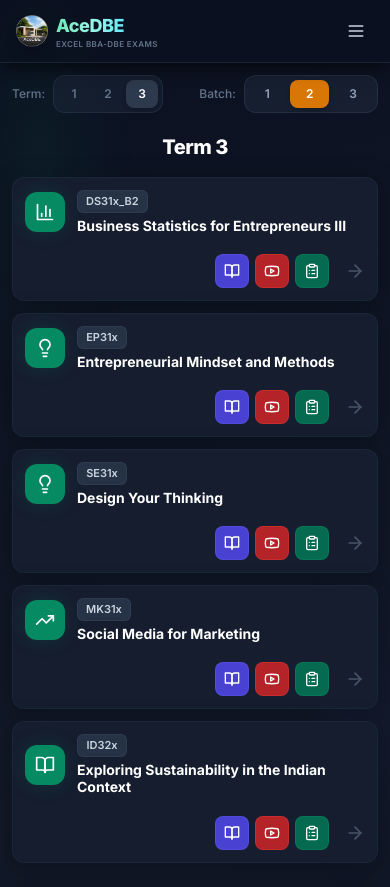
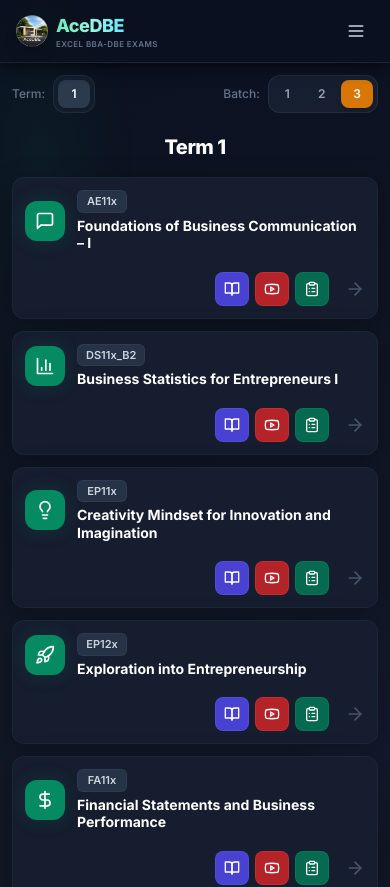
Before and after one commit to madhavgupta2002/AceDBE, a Next.js app: page / in a window 390 px wide. Shown: the top 887 px of the page. Built offline with nearby package versions, Linux system fonts and the light colour scheme.

Commit message:
feat: implement term seelction overflow

```diff
--- a/app/globals.css
+++ b/app/globals.css
@@ -6,6 +6,12 @@
   --foreground-rgb: 241, 245, 249;
   --background-start-rgb: 11, 17, 32;
   --background-end-rgb: 17, 24, 39;
+}
+
+html,
+body {
+  max-width: 100vw;
+  overflow-x: hidden;
 }
 
 body {
--- a/app/page.tsx
+++ b/app/page.tsx
@@ -13,16 +13,16 @@ export default function Home() {
   return (
     <div className="min-h-screen text-white relative z-[1]">
       <Header />
-      <div className="max-w-4xl mx-auto px-3 sm:px-4 py-3 sm:py-4 flex items-center justify-between gap-2 sm:gap-3">
+      <div className="max-w-4xl mx-auto px-3 sm:px-4 py-3 sm:py-4 flex flex-wrap sm:flex-nowrap items-center justify-between gap-3">
         {/* Term Selector - left */}
-        <div className="flex items-center gap-2">
-          <span className="text-xs text-slate-500 font-medium whitespace-nowrap">Term:</span>
-          <div className="inline-flex bg-slate-800/50 border border-slate-700/40 p-1 gap-0.5 rounded-xl">
+        <div className="flex items-center gap-2 min-w-0 flex-1 max-w-full">
+          <span className="text-xs text-slate-500 font-medium whitespace-nowrap shrink-0">Term:</span>
+          <div className="flex items-center bg-slate-800/50 border border-slate-700/40 p-1 gap-0.5 rounded-xl overflow-x-auto max-w-full scrollbar-none custom-scrollbar">
             {availableTerms.map((term) => (
               <button
                 key={term}
                 onClick={() => setSelectedTerm?.(term)}
-                className={`w-8 sm:w-9 py-1.5 font-semibold text-xs sm:text-sm transition-all duration-200 rounded-lg flex items-center justify-center ${selectedTerm === term
+                className={`w-8 sm:w-9 py-1.5 font-semibold text-xs sm:text-sm transition-all duration-200 rounded-lg shrink-0 flex items-center justify-center ${selectedTerm === term
                   ? 'bg-slate-700/80 text-white shadow-md'
                   : 'bg-transparent text-slate-500 hover:text-slate-200 hover:bg-slate-700/40'
                   }`}
@@ -34,14 +34,14 @@ export default function Home() {
         </div>
 
         {/* Batch Selector - right */}
-        <div className="flex items-center gap-2">
-          <span className="text-xs text-slate-500 font-medium whitespace-nowrap"> Batch:</span>
+        <div className="flex items-center gap-2 shrink-0">
+          <span className="text-xs text-slate-500 font-medium whitespace-nowrap">Batch:</span>
           <div className="inline-flex bg-slate-800/60 border border-slate-700/50 p-1 gap-1 rounded-xl">
             {AVAILABLE_BATCHES.map((batch) => (
               <button
                 key={batch}
                 onClick={() => setSelectedBatch?.(batch)}
-                className={`px-4 py-1.5 font-semibold text-xs sm:text-sm transition-all duration-200 rounded-lg ${selectedBatch === batch
+                className={`px-3 sm:px-4 py-1.5 font-semibold text-xs sm:text-sm transition-all duration-200 rounded-lg ${selectedBatch === batch
                   ? 'bg-amber-600 text-white shadow-md'
                   : 'bg-transparent text-slate-400 hover:text-white hover:bg-slate-700/60'
                   }`}
--- a/contexts/BatchContext.tsx
+++ b/contexts/BatchContext.tsx
@@ -17,14 +17,14 @@ interface BatchContextType {
 }
 
 const BatchContext = createContext<BatchContextType>({
-  selectedBatch: 2,
+  selectedBatch: 3,
   setSelectedBatch: () => { },
   selectedTerm: 1,
   setSelectedTerm: () => { },
 });
 
 export const BatchProvider: React.FC<{ children: React.ReactNode }> = ({ children }) => {
-  const [selectedBatch, setSelectedBatchState] = useState<number>(2);
+  const [selectedBatch, setSelectedBatchState] = useState<number>(3);
   const [selectedTerm, setSelectedTermState] = useState<number>(1);
 
   // Synchronize state with localStorage on client mount
@@ -32,7 +32,7 @@ export const BatchProvider: React.FC<{ children: React.ReactNode }> = ({ childre
     if (typeof window === 'undefined') return;
 
     const savedBatchStr = localStorage.getItem(STORAGE_KEY_BATCH);
-    let batchToUse = 2;
+    let batchToUse = 3;
     if (savedBatchStr) {
       const parsedBatch = parseInt(savedBatchStr, 10);
       if ((AVAILABLE_BATCHES as readonly number[]).includes(parsedBatch)) {
@@ -48,11 +48,11 @@ export const BatchProvider: React.FC<{ children: React.ReactNode }> = ({ childre
       if (availableTerms.includes(parsedTerm)) {
         setSelectedTermState(parsedTerm);
       } else {
-        const defaultTerm = availableTerms[availableTerms.length - 1] ?? 1;
+        const defaultTerm = availableTerms[0] ?? 1;
         setSelectedTermState(defaultTerm);
       }
     } else {
-      const defaultTerm = availableTerms[availableTerms.length - 1] ?? 1;
+      const defaultTerm = availableTerms[0] ?? 1;
       setSelectedTermState(defaultTerm);
     }
   }, []);
@@ -95,7 +95,7 @@ export const BatchProvider: React.FC<{ children: React.ReactNode }> = ({ childre
 export const useBatch = () => {
   const context = useContext(BatchContext);
   return {
-    selectedBatch: context?.selectedBatch ?? 2,
+    selectedBatch: context?.selectedBatch ?? 3,
     setSelectedBatch: context?.setSelectedBatch ?? (() => { }),
     selectedTerm: context?.selectedTerm ?? 1,
     setSelectedTerm: context?.setSelectedTerm ?? (() => { }),
```
